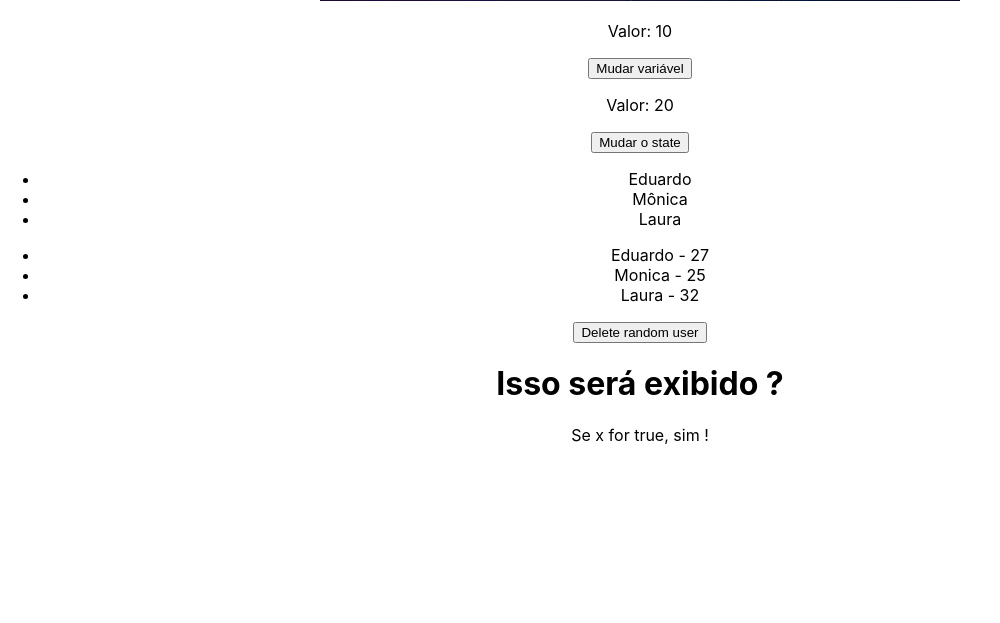
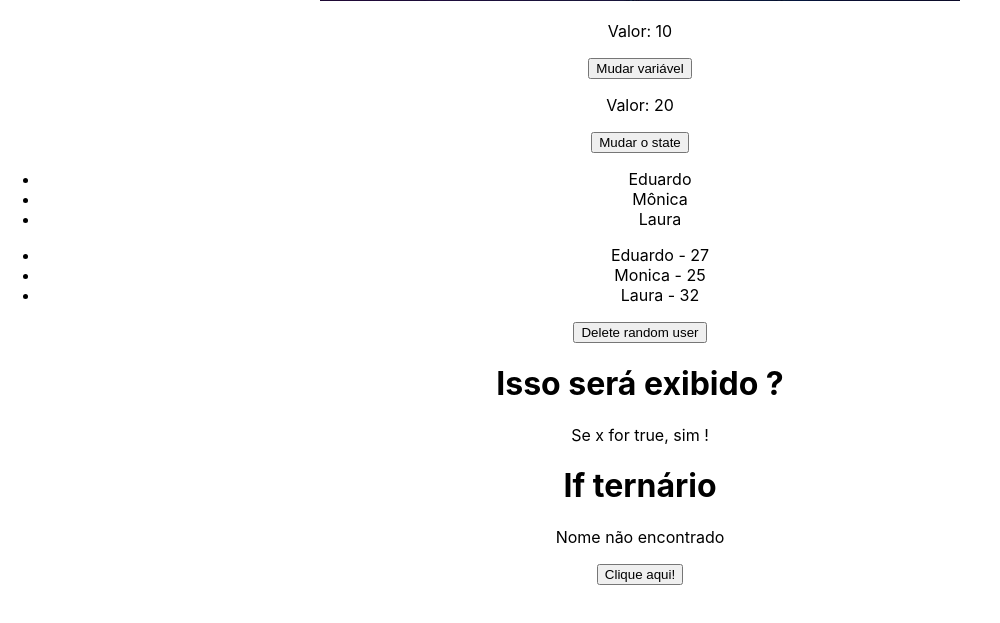
Before and after one commit to xandaosilva/curso-reactjs, a React (Create React App) app in the folder 3_avancado/avancado/: page / in a window 1280 px wide. Shown: the part 939-1562 px from the top of the page, without its empty margins (0-1000 px from the left). Built offline with nearby package versions, Linux system fonts and the light colour scheme.

Commit message:
Renderização condicional (ternário)

```diff
--- a/3_avancado/avancado/src/components/ConditionalRender.js
+++ b/3_avancado/avancado/src/components/ConditionalRender.js
@@ -2,12 +2,16 @@ import React, { useState } from 'react'
 
 const ConditionalRender = () => {
     const [x] = useState(true);
+    const [name, setName] = useState("Teste");
 
     return (
         <div>
             <h1>Isso será exibido ?</h1>
             {x && <p>Se x for true, sim !</p>}
             {!x && <p>Se x for false, sim !</p>}
+            <h1>If ternário</h1>
+            {name === "João" ? (<div><p>O nome é João</p></div>) : (<div><p>Nome não encontrado</p></div>)}
+            <button onClick={() => setName("João")}>Clique aqui!</button>
         </div>
     )
 }
```
